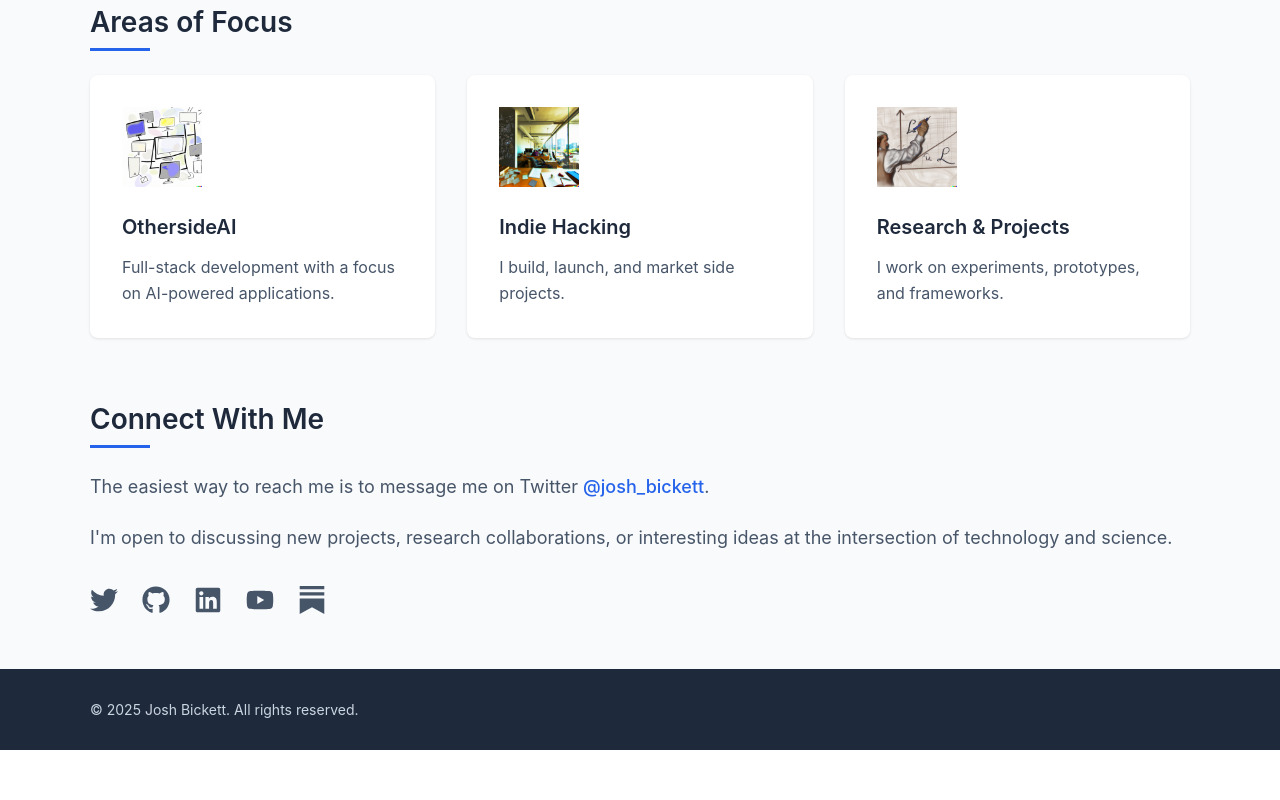
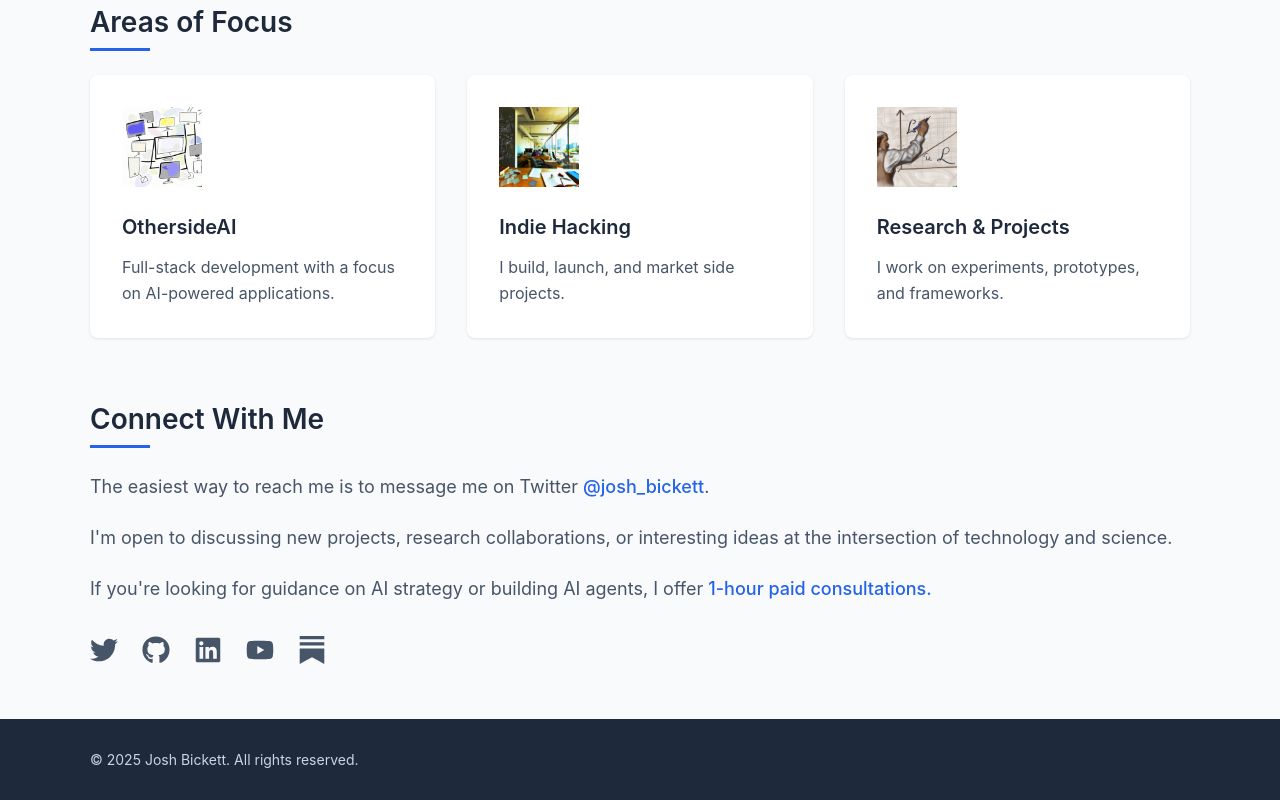
Before and after one commit to joshbickett/bickett.ai, a React (Create React App) app: page / in a window 1280 px wide. Shown: the part 611-1411 px from the top of the page. Before the commit the page ends 1361 px from the top, so only its background shows below. Built offline with nearby package versions, Linux system fonts and the light colour scheme.

Commit message:
sure, what the heck! :)

```diff
--- a/src/pages/About.js
+++ b/src/pages/About.js
@@ -145,6 +145,17 @@ export const About = () => {
             <p>
               I'm open to discussing new projects, research collaborations, or
               interesting ideas at the intersection of technology and science.
+            </p>
+            <p>
+              If you're looking for guidance on AI strategy or building AI
+              agents, I offer{" "}
+              <Link
+                href="https://calendly.com/bickett/ai-consulting"
+                target="_blank"
+                rel="noopener noreferrer"
+              >
+                1-hour paid consultations.
+              </Link>{" "}
             </p>
           </SectionContent>
 
```
